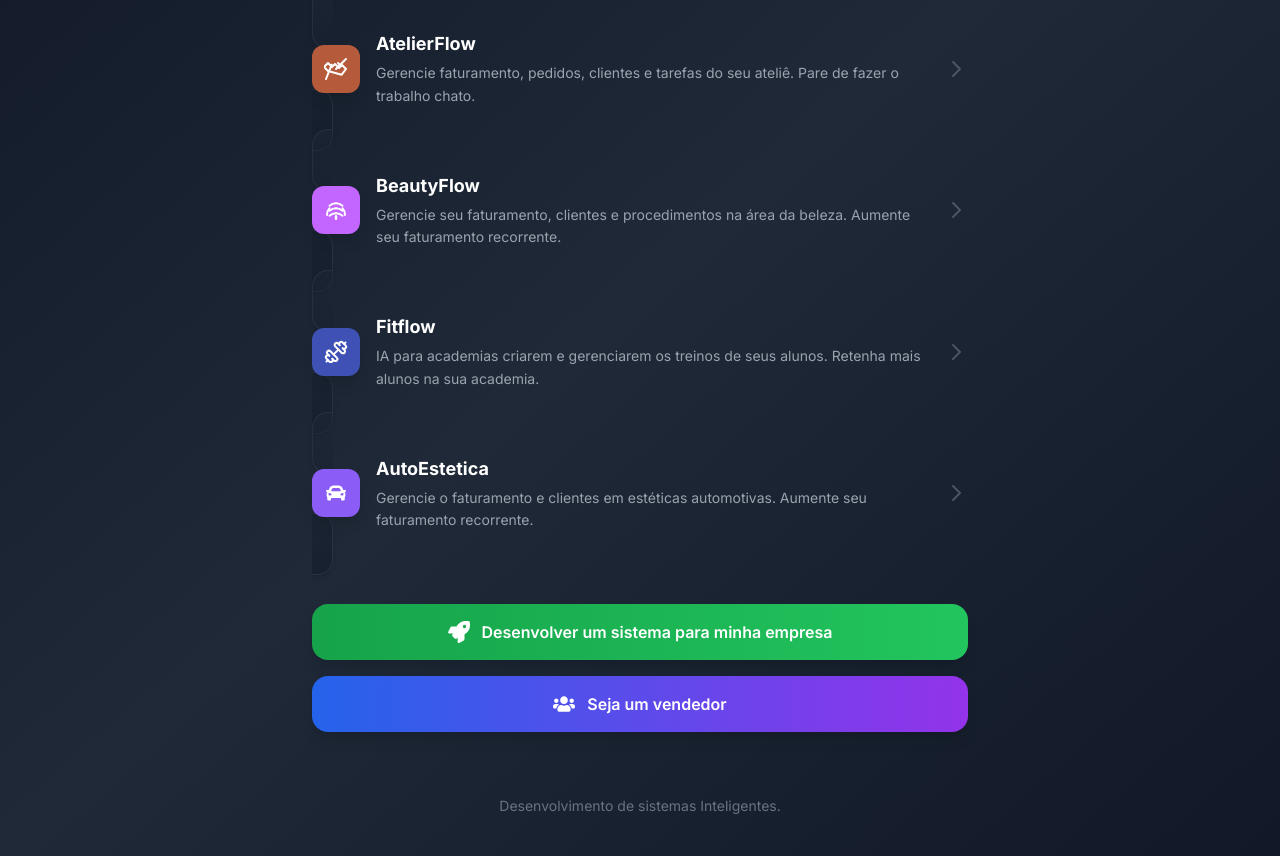
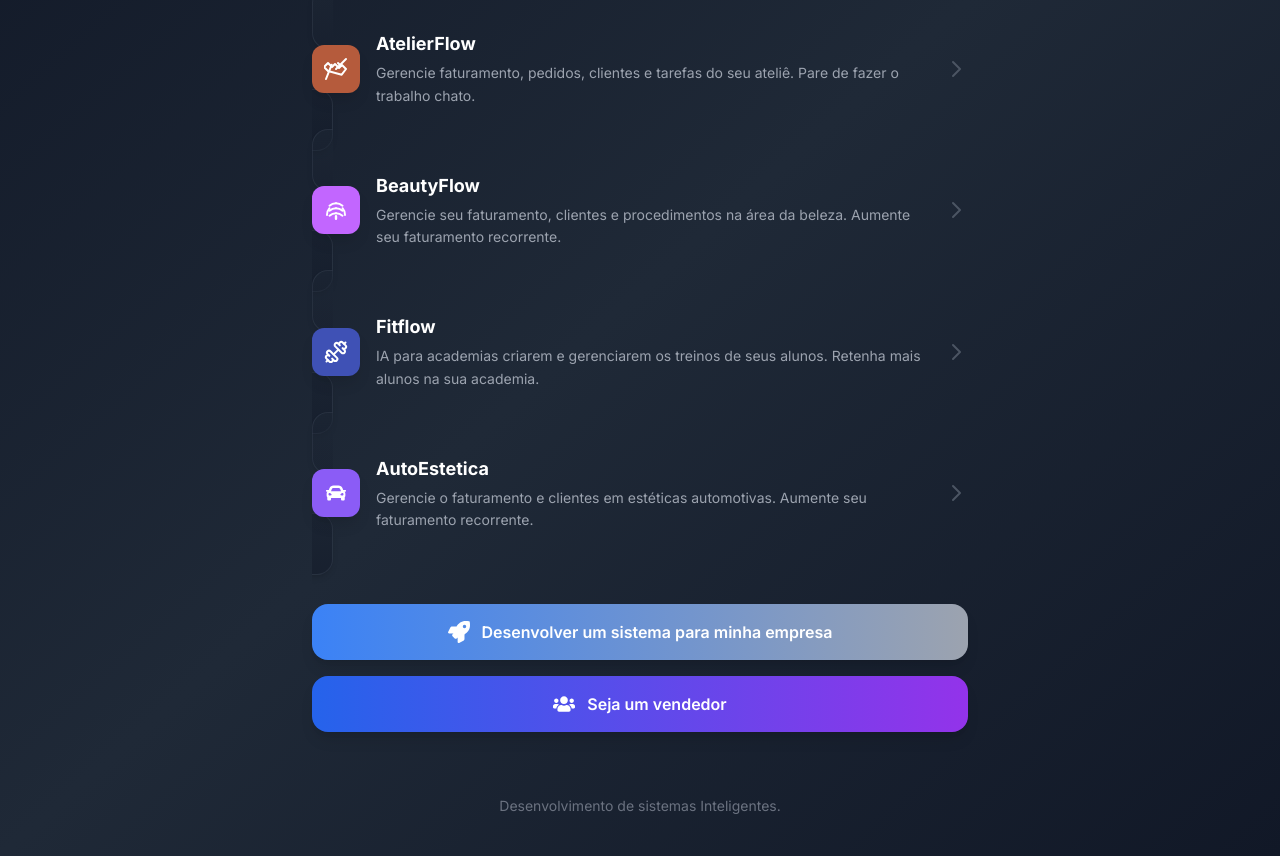
Before and after one commit to leoleoyuuki/portfolio, a Next.js app: page / in a window 1280 px wide. Shown: the part 334-1190 px from the top of the page. Built offline with nearby package versions, Linux system fonts and the light colour scheme.

Commit message:
upgrade button

```diff
--- a/src/app/page.jsx
+++ b/src/app/page.jsx
@@ -134,6 +134,10 @@ const ActionButton = ({ href, children, icon: Icon, variant = "primary" }) => {
     secondary: darkTheme
       ? "bg-gradient-to-r from-blue-600 to-purple-600 hover:from-blue-500 hover:to-purple-500"
       : "bg-gradient-to-r from-blue-500 to-purple-500 hover:from-blue-600 hover:to-purple-600",
+
+    button: darkTheme
+      ? "bg-gradient-to-r from-blue-500 to-gray-400 hover:from-blue-400 hover:to-gray-300"
+      : "bg-gradient-to-r from-gray-400 to-blue-500 hover:from-gray-500 hover:to-blue-600",
   };
 
   return (
@@ -241,7 +245,7 @@ export default function Home() {
 
         {/* Action Buttons */}
         <div className="flex flex-col gap-4 w-full mt-4 px-2">
-          <ActionButton href="https://wa.me/5511957211546?text=Ol%C3%A1,%20quero%20criar%20um%20sistema%20para%20minha%20empresa%20%F0%9F%98%81" icon={FaRocket} variant="primary">
+          <ActionButton href="https://wa.me/5511957211546?text=Ol%C3%A1,%20quero%20criar%20um%20sistema%20para%20minha%20empresa%20%F0%9F%98%81" icon={FaRocket} variant="button">
             Desenvolver um sistema para minha empresa
           </ActionButton>
           <ActionButton href="https://wa.me/5511957211546?text=Ol%C3%A1,%20quero%20me%20tornar%20vendedor%20de%20um%20dos%20sistemas%20%F0%9F%98%81" icon={FaUsers} variant="secondary">
```
